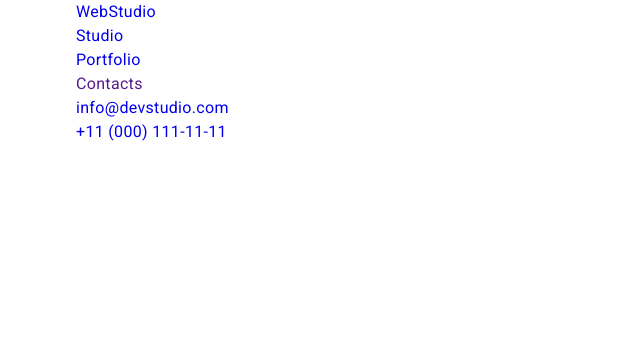
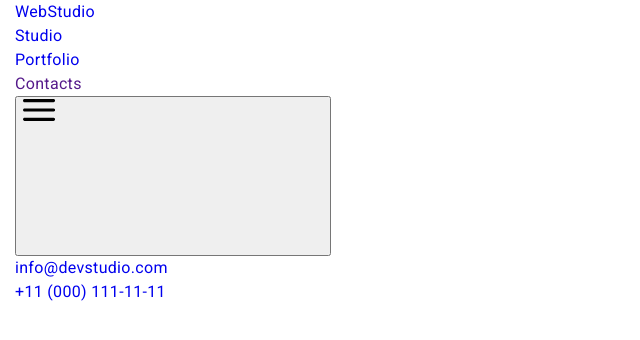
Before and after one commit to Foxfonblack/goit-markup-hw-07, a plain HTML site: page index.html in a window 1280 px wide. Shown: the whole page, without its empty margins (0-640 px from the left). Drawn offline with nearby package versions, Linux system fonts and the light colour scheme.

Commit message:
info.svg_2_12_24

```diff
--- a/css/styles.css
+++ b/css/styles.css
@@ -54,18 +54,26 @@ button:focus {
 .list {
   list-style: none;
 }
+.link {
+  text-decoration: none;
+  font-style: normal;
+}
 
+/* MOBILE_HEADER */
 .container {
+  width: 100%;
+  padding-left: 15px;
+  padding-right: 15px.
+}
+
+/* .container {
   width: 1158px;
   margin-left: auto;
   margin-right: auto;
   padding-right: 15px;
   padding-left: 15px;
-}
-.link {
-  text-decoration: none;
-  font-style: normal;
-}
+} */
+
 
 /* --Page Header-- */
 
--- a/index.html
+++ b/index.html
@@ -37,6 +37,11 @@
 
                 </ul>
             </nav>
+            <button type="button" class="mobile-menu-open-btn">
+              <svg class="mobile-menu-open-btn-icon">
+                <use href="./images/icons.svg#icon-burger" width="32" height="22"></use>
+              </svg>
+            </button>
             <address class="contact-ifo link">
                 <ul class="contact-info-list list">
                     <li class="contact-item"><a class="contact-data link"
```
Also changed, not shown: images/icons.svg.
